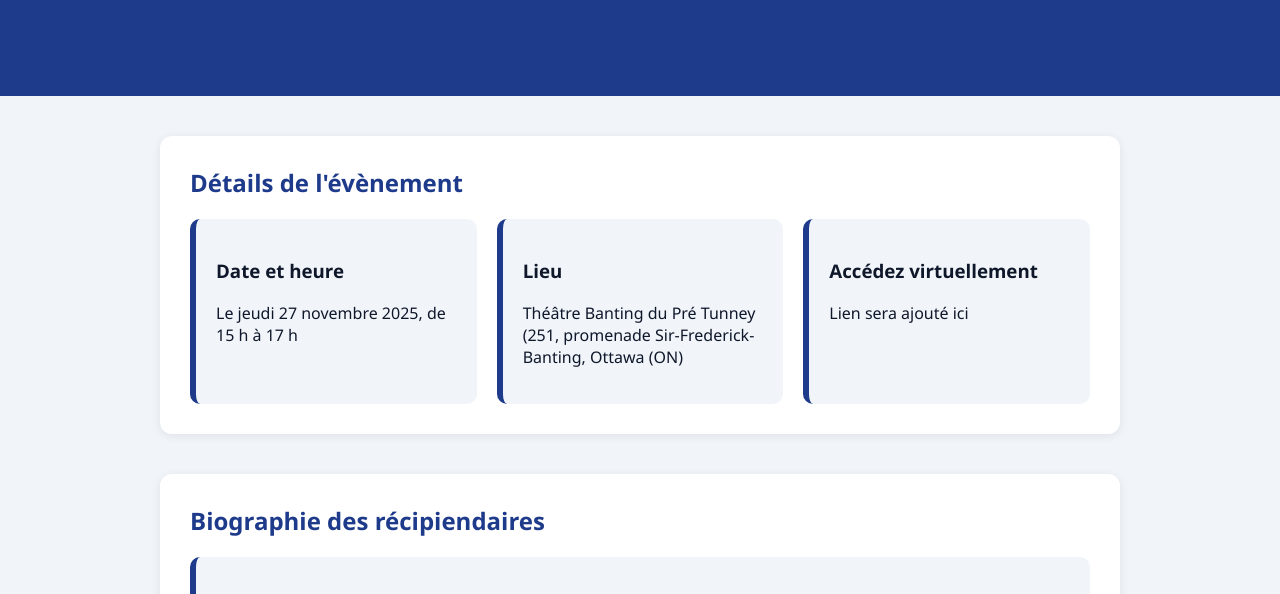
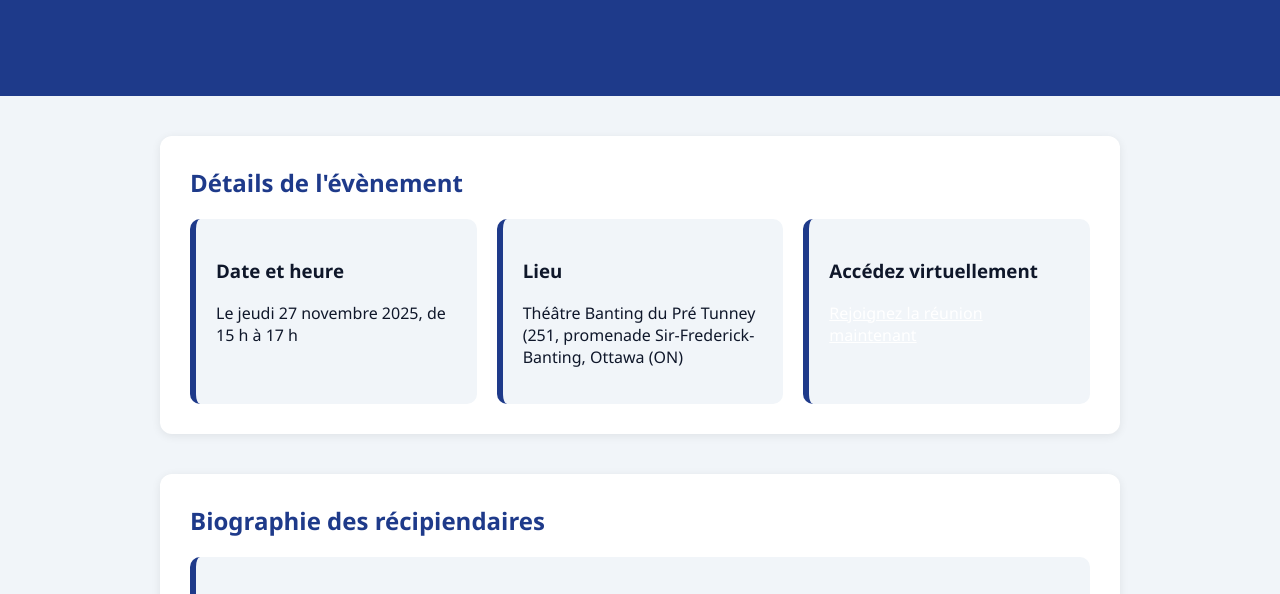
Before and after one commit to Sugan21/SM, a plain HTML site: page index-fr.html in a window 1280 px wide. Shown: the part 175-769 px from the top of the page. Drawn offline with Linux system fonts and the light colour scheme.

Commit message:
Update index-fr.html

```diff
--- a/index-fr.html
+++ b/index-fr.html
@@ -155,8 +155,10 @@ a:active {
 
        <div class="card">
         <h3>Accédez virtuellement</h3>
-        <p>Lien sera ajouté ici</p>
+          <p><a href="https://teams.microsoft.com/l/meetup-join/19%3ameeting_MDdmY2IyZGEtNmRkZi00NDM2LTgwMTAtZmIwMDYwMzMyMWQ0%40thread.v2/0?context=%7b%22Tid%22%3a%2242fd9015-de4d-4223-a368-baeacab48927%22%2c%22Oid%22%3a%223f015501-24b1-4723-83d7-1dc3c97dfcf9%22%7d" target="_blank">Rejoignez la réunion maintenant </a></p>
       </div>
+
+
 
     </div>
   </section>
```
